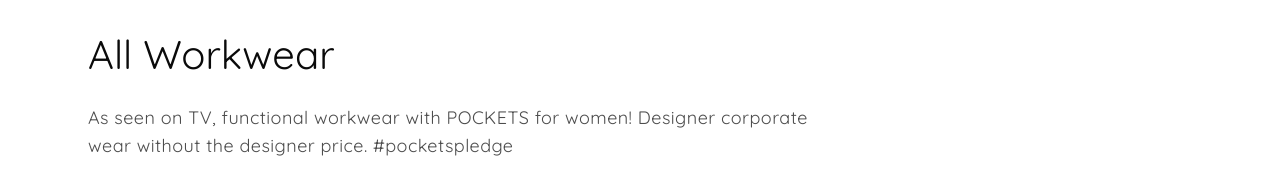
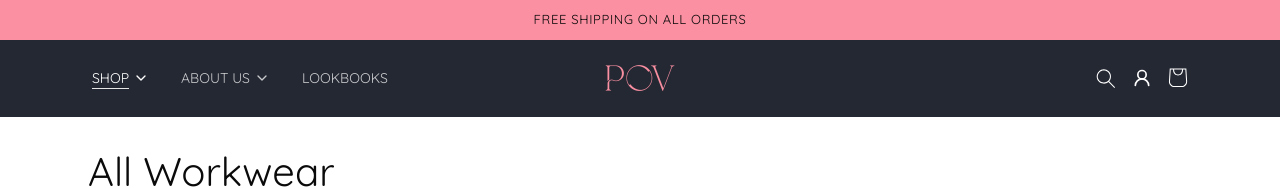
Before and after one commit to 01adv/pov-shopify, a Next.js app: page / in a window 1280 px wide. Shown: the top 189 px of the page. Built offline with nearby package versions, Linux system fonts and the light colour scheme.

Commit message:
header onn

```diff
--- a/app/layout.tsx
+++ b/app/layout.tsx
@@ -3,6 +3,7 @@ import type { Metadata } from "next";
 import { Quicksand } from "next/font/google";
 import type React from "react";
 import "./globals.css";
+import Header from "@/components/Header";
 // import { ThemeProvider } from "@/components/theme-provider"
 
 // Import Quicksand font from Google Fonts
@@ -26,7 +27,7 @@ export default function RootLayout({
   return (
     <html lang="en" suppressHydrationWarning>
       <body className={`${quicksand.variable} font-sans`}>
-        {/* <Header /> */}
+        <Header />
         <ProductProvider>
           {/* <ThemeProvider attribute="class" defaultTheme="system" enableSystem disableTransitionOnChange> */}
           {children}
```
